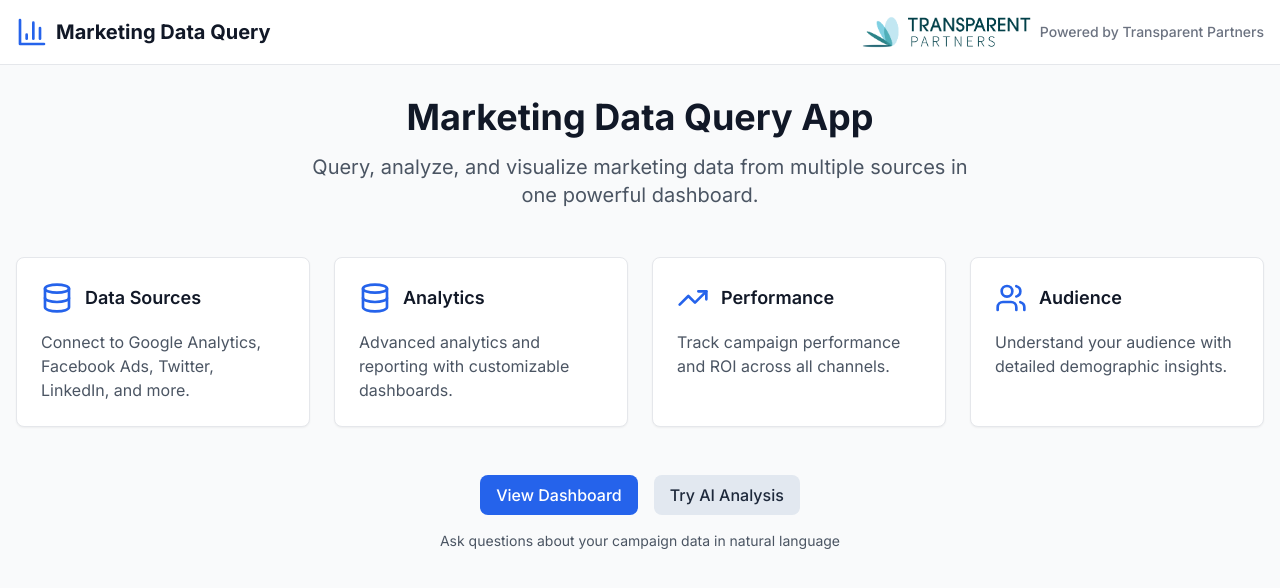
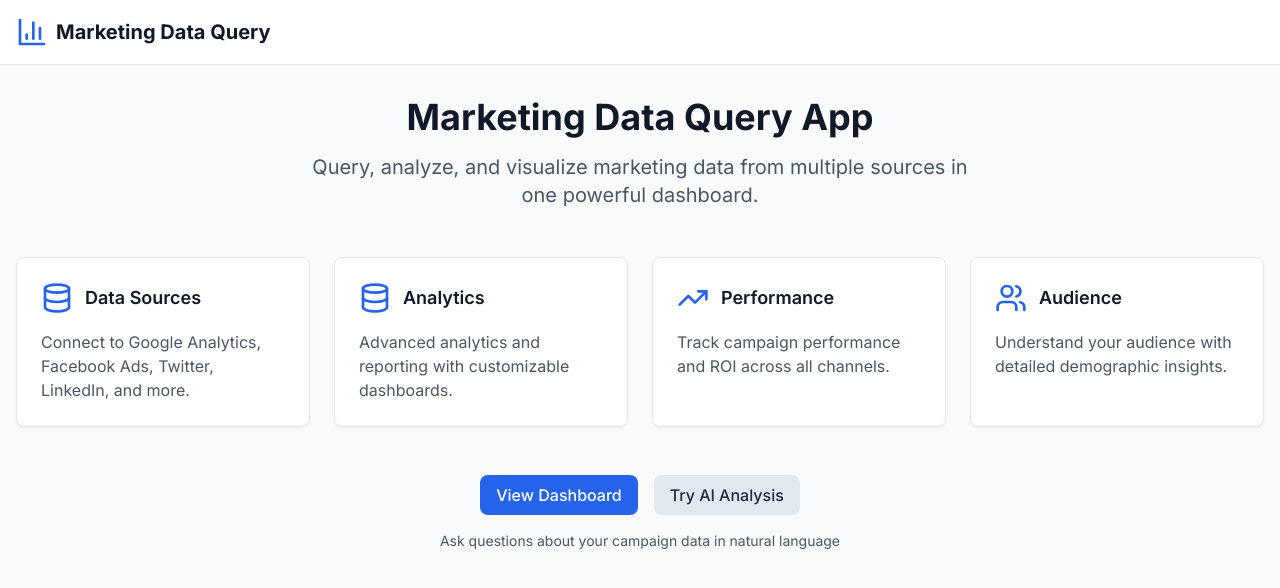
Before and after one commit to bsimkins11-source/marketing-data-app, a Next.js app: page / in a window 1280 px wide. Shown: the top 588 px of the page. Built offline with nearby package versions, Linux system fonts and the light colour scheme.

Commit message:
Remove Transparent Partners logo from header

```diff
--- a/components/SharedHeader.tsx
+++ b/components/SharedHeader.tsx
@@ -49,16 +49,9 @@ export default function SharedHeader({ showNavigation = false, currentPage }: Sh
             )}
           </div>
 
-          {/* Right Side - Transparent Partners Logo */}
+          {/* Right Side - Empty for now */}
           <div className="flex items-center space-x-2">
-            <img
-              src="/images/transparent-partners-logo.png"
-              alt="Transparent Partners"
-              className="h-8 w-auto object-contain"
-            />
-            <span className="text-sm text-gray-500 font-medium">
-              Powered by Transparent Partners
-            </span>
+            {/* Logo and branding removed */}
           </div>
         </div>
       </div>
```
